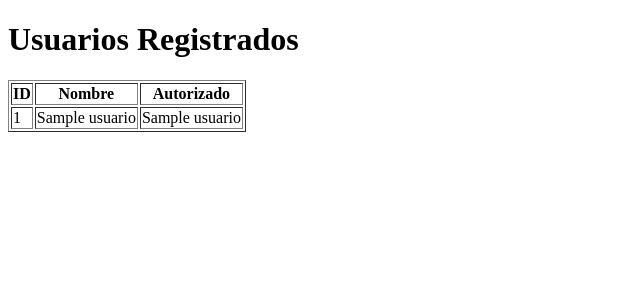
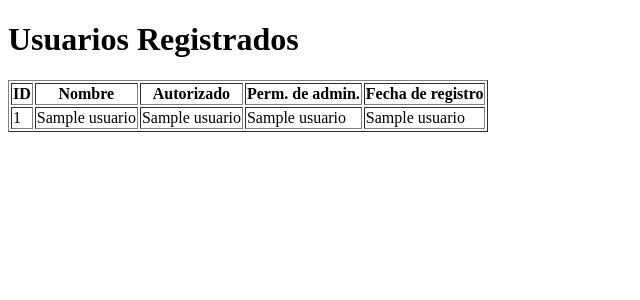
Before and after one commit to JuanAngelRivera/safe_face_recognition, a Flask app: template source/web/templates/users.html in a window 1280 px wide. Shown: the top 300 px of the page, without its empty margins (0-640 px from the left). Run offline with Flask 3, Linux system fonts and the light colour scheme; the template is opened without the code that fills it: most values are stand-ins (such as "Sample title", 1, 10 or a date in 2020).

Commit message:
FIX: app.py/tablas

```diff
--- a/source/web/app.py
+++ b/source/web/app.py
@@ -2,7 +2,7 @@ import os
 from flask import (Flask, render_template, request, redirect, session)
 from source.utils.connection import connect
 from source.utils.recognize import recognize
-from source.utils.load_users import load_user
+from source.utils.load_users import load_user, get_admin
 from source.utils.register_user import register_user as ru
 
 
@@ -21,12 +21,13 @@ def login_face():
 
     nombre = request.form["nombre"]
 
-    encoding, id = load_user(nombre)
+    respuesta = get_admin(nombre)
 
-    if id is None:
+    if respuesta == False:
+        print('El usuario no es administrador')
         return redirect("/login")
 
-    print('Encontró usuario + encoding')
+    encoding, id = load_user(nombre)
     resultado = recognize(encoding, id)
 
     if resultado:
@@ -74,8 +75,9 @@ def users():
 
     cursor.execute(
         """
-        SELECT *
-        FROM usuario
+        select id_usuario, nombre, autorizado, administrador, fecha_registro::date
+        from usuario
+        order by id_usuario
         """
     )
 
@@ -86,7 +88,7 @@ def users():
 
     return render_template(
         "users.html",
-        usuarios=usuarios
+        usuarios = usuarios
     )
 
 @app.route("/register")
@@ -142,7 +144,8 @@ def logs():
 
     cursor.execute(
         """
-        select a.id_acceso, u.nombre, a.fecha, a.autorizado, a.confianza
+        select a.id_acceso, u.nombre, a.autorizado, a.fecha::date, to_char(a.fecha::time, 'HH24:MI:SS'),
+        concat(to_char(((1 - a.confianza) * 100), 'FM999.99'), '%')
         from acceso a
         left join usuario u on a.id_usuario = u.id_usuario
         order by a.fecha desc
--- a/source/web/templates/users.html
+++ b/source/web/templates/users.html
@@ -1,38 +1,29 @@
 <!DOCTYPE html>
 <html>
-
 <head>
     <title>Usuarios</title>
 </head>
-
 <body>
-
     <h1>
         Usuarios Registrados
     </h1>
-
     <table border="1">
-
         <tr>
             <th>ID</th>
             <th>Nombre</th>
             <th>Autorizado</th>
+            <th>Perm. de admin.</th>
+            <th>Fecha de registro</th>
         </tr>
-
         {% for usuario in usuarios %}
-
         <tr>
-
             <td>{{ usuario[0] }}</td>
             <td>{{ usuario[1] }}</td>
             <td>{{ usuario[2] }}</td>
-
+            <td>{{ usuario[3] }}</td>
+            <td>{{ usuario[4] }}</td>
         </tr>
-
         {% endfor %}
-
     </table>
-
 </body>
-
 </html>
```
Also changed, not shown: source/utils/load_users.py (+10 -0 lines), source/web/templates/index.html (+6 -25 lines), source/web/templates/logs.html (+4 -17 lines).
